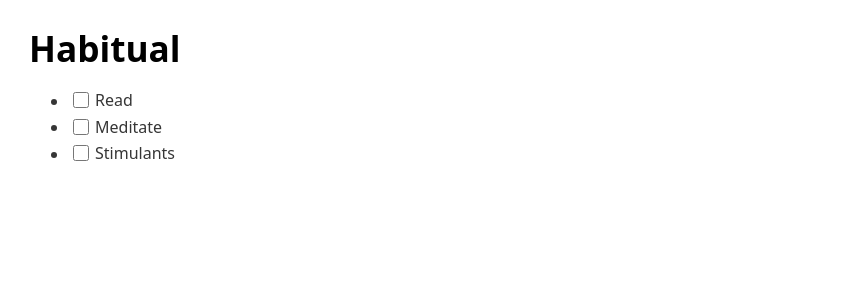
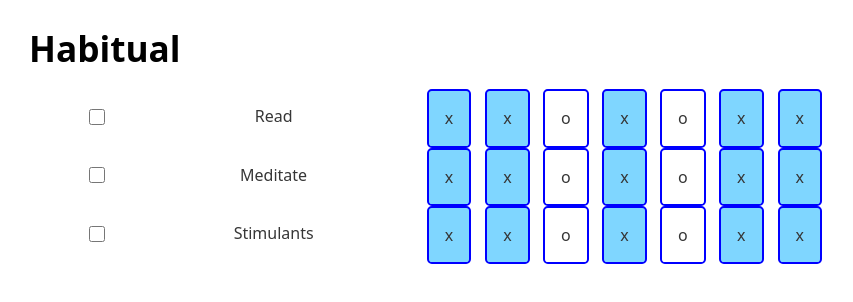
Before and after one commit to bikingbadger/habitual, a Vue app: page / in a window 1280 px wide. Shown: the top 302 px of the page, without its empty margins (211-1064 px from the left). Built offline with nearby package versions, Linux system fonts and the light colour scheme.

Commit message:
feat(style): Add style to habit

```diff
--- a/src/components/habits/Habit.vue
+++ b/src/components/habits/Habit.vue
@@ -2,6 +2,13 @@
   <li>
     <input type="checkbox" :id="id" :name="name" :value="name" />
     <label :for="name">{{ name }}</label>
+    <div class="history-box complete">x</div>
+    <div class="history-box complete">x</div>
+    <div class="history-box">o</div>
+    <div class="history-box complete">x</div>
+    <div class="history-box">o</div>
+    <div class="history-box complete">x</div>
+    <div class="history-box complete">x</div>
   </li>
 </template>
 
@@ -13,3 +20,29 @@ export default {
   },
 };
 </script>
+
+<style scoped>
+li {
+  display: grid;
+  grid-template-columns: 1fr 5fr repeat(7, 1fr);
+  grid-auto-flow: column;
+  justify-items: center;
+  align-items: center;
+}
+
+input[type='checkbox']:checked + label {
+  color: #ccc;
+  font-style: italic;
+  text-decoration: line-through;
+}
+
+.history-box {
+  padding: 1rem;
+  border: 2px blue solid;
+  border-radius: 0.3rem;
+}
+
+.complete {
+  background-color: rgb(127, 214, 255);
+}
+</style>
```
